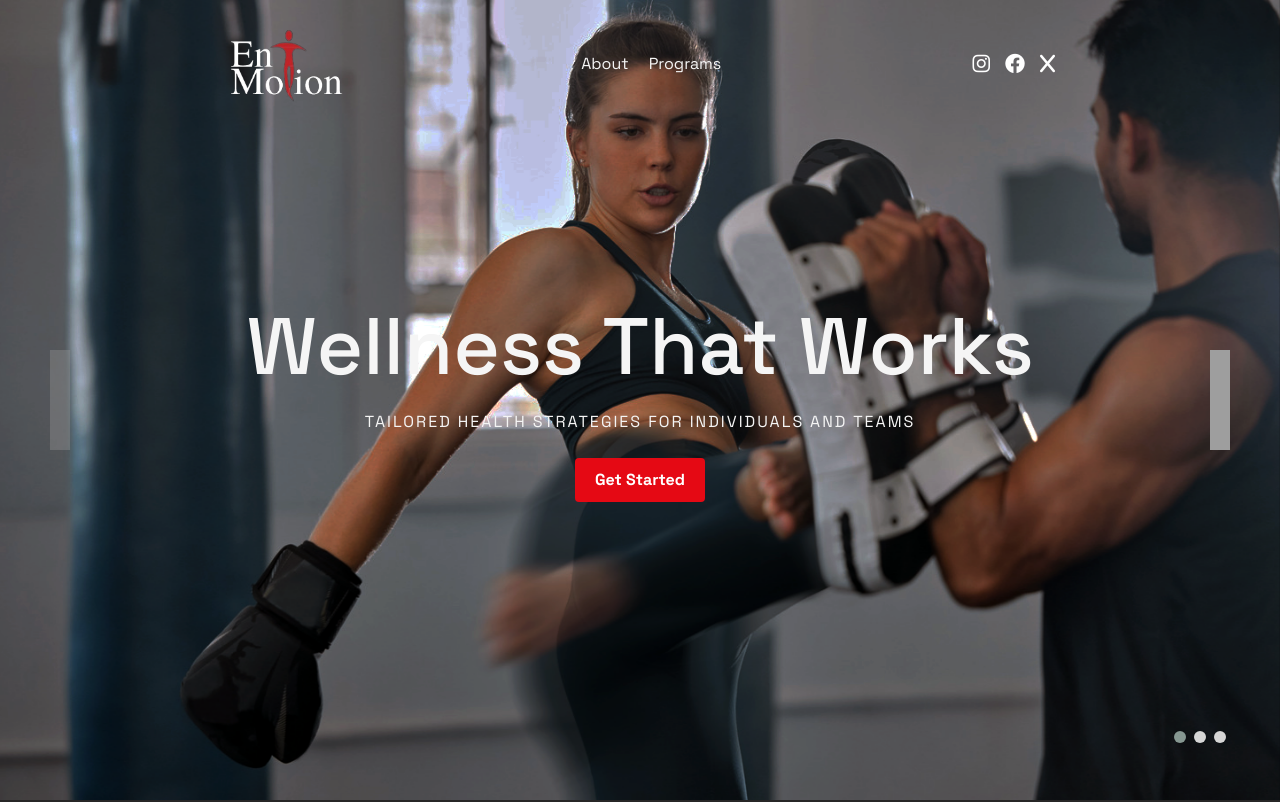
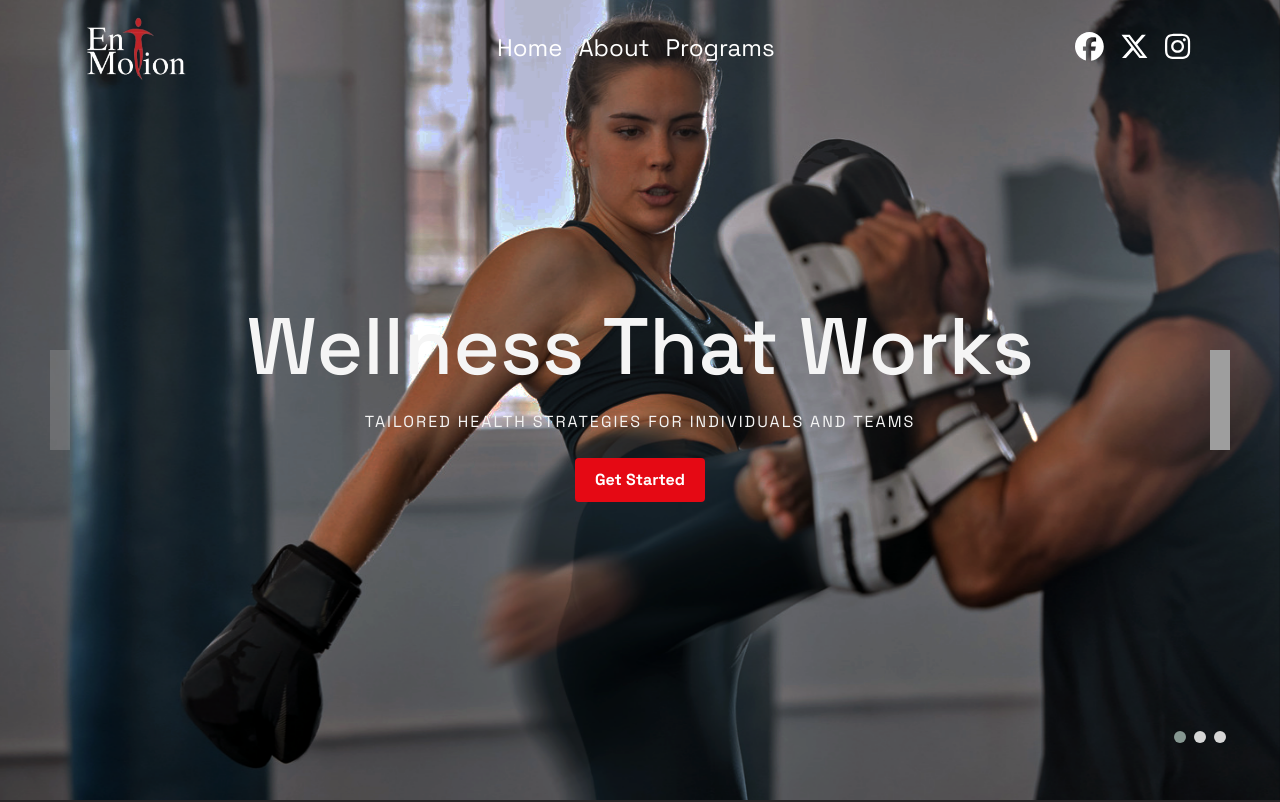
Before and after one commit to Cjrhodes/enmotion-dev, a Next.js app: page / in a window 1280 px wide. Shown: the top 802 px of the page. Built offline with nearby package versions, Linux system fonts and the light colour scheme; grey boxes are pictures that could not be loaded.

Commit message:
bootstrap navbar

```diff
--- a/package.json
+++ b/package.json
@@ -11,6 +11,9 @@
   "dependencies": {
     "@emotion/react": "^11.11.3",
     "@emotion/styled": "^11.11.0",
+    "@fortawesome/fontawesome-svg-core": "^6.5.2",
+    "@fortawesome/free-brands-svg-icons": "^6.5.2",
+    "@fortawesome/react-fontawesome": "^0.2.0",
     "@mui/lab": "^5.0.0-alpha.160",
     "@mui/material": "^5.15.4",
     "@mui/styled-engine-sc": "^6.0.0-alpha.12",
--- a/src/components/header/HeaderSection.tsx
+++ b/src/components/header/HeaderSection.tsx
@@ -6,7 +6,7 @@ import { motion } from "framer-motion";
 import { toggleContactModalOpen } from "@/redux/features/contactModalSlice";
 import { toggleSidebarOpen } from "@/redux/features/sidebarSlice";
 import { usePathname } from "next/navigation";
-import Navbar from "@/components/navbar/Navbar";
+import TransparentNavbar from "@/components/navbar/Navbar";
 
 type Props = {
   contactModal: boolean;
@@ -45,7 +45,7 @@ const HeaderSection = ({ contactModal }: Props) => {
 
   return (
     <header className={`header ${isHeaderFixed ? "fixed" : ""}`}>
-    <Navbar />
+    <TransparentNavbar />
   </header>
   );
 };
--- a/src/components/navbar/Navbar.module.css
+++ b/src/components/navbar/Navbar.module.css
@@ -3,7 +3,7 @@
   justify-content: space-between;
   align-items: center;
   padding: 25px  225px 50px 225px;
-  position: fixed;
+  position: relative;
   top: 0;
   left: 0;
   width: 100%;
@@ -17,8 +17,11 @@
 }
 
 .logo {
-  display: flex;
-  align-items: center;
+ position: absolute;
+  left: 20px; /* Initially positioned a bit away from the corner */
+  top: 10px;
+  z-index: 1010;
+  transition: left 0.3s ease;
 }
 
 .logoImg {
@@ -27,9 +30,17 @@
 }
 
 .hamburger {
-  display: none; /* Hide by default, will show on small screens */
+  display: none; /* Hidden by default */
+  flex-direction: column;
+  justify-content: space-around;
+  align-items: center;
+  width: 30px;
+  height: 25px;
   cursor: pointer;
-  background-color: transparent;
+  background: transparent;
+  border: none;
+  outline: none;
+  z-index: 1000;
 }
 
 .hamburger.solidBg {
@@ -37,11 +48,11 @@
 }
 
 .line {
-  width: 25px;
-  height: 3px;
+  display: block;
+  width: 100%;
+  height: 2px;
   background-color: #fff;
-  margin: 5px;
-  transition: all 0.3s ease;
+  transition: transform 0.3s ease;
 }
 
 .navLinks {
@@ -56,24 +67,33 @@
   text-decoration: none; /* Consistently remove underline */
 }
 
-@media (max-width: 1200px) {
-  /* Display hamburger menu on screens smaller than 1200px */
-  .hamburger {
-      display: block;
+.open .line:nth-child(1) {
+  transform: rotate(45deg) translate(5px, 5px);
+}
+/* CSS */
+.navbar {
+  transition: background-color 0.3s ease;
 }
 
-  .navLinks, .socialLinks {
-      display: none;
+.navbar.transparentBg {
+  background-color: transparent;
 }
 
-  .navLinks.open, .socialLinks.open {
-      display: flex;
-      flex-direction: column;
-      align-items: center;
+.navbar.solidBg {
+  background-color: #333;
 }
+.open .line:nth-child(2) {
+  opacity: 0;
+}
+.solidBg {
+  background-color: #333; /* Solid background color when scrolled */
+}
+.open .line:nth-child(3) {
+  transform: rotate(-45deg) translate(7px, -7px);
 }
 
-@media (max-width: 768px) and (max-width: 1199px) {
+
+@media (max-width: 768px)  {
   .navContainer {
     padding: 25px 100px; /* Reduced padding for small screens */
       justify-content: space-between; /* Align items to the left and right */
@@ -93,10 +113,10 @@
   }
 
   .navLinks, .socialLinks {
-      display: none;
-      width: 100%;
+   /* Show the navigation and social links when menu is open */
+   display: block;
+   padding: 10px;
    text-align: center;
-      margin-top: 10px;
   }
 
   .navLinks.open, .socialLinks.open {
--- a/src/components/navbar/Navbar.tsx
+++ b/src/components/navbar/Navbar.tsx
@@ -1,64 +1,54 @@
-import Link from "next/link";
-import { useEffect, useState } from "react";
-import styles from "./Navbar.module.css";
+import React, { useState, useEffect } from 'react';
+import { Navbar, Container, Nav } from 'react-bootstrap';
+import { FontAwesomeIcon } from '@fortawesome/react-fontawesome';
+import { faFacebook, faXTwitter, faInstagram } from '@fortawesome/free-brands-svg-icons';
 
-const Navbar = () => {
-  const [isOpen, setIsOpen] = useState(false);
-  const [isSolidBg, setIsSolidBg] = useState(false);
+function TransparentNavbar() {
+  const [colorChange, setColorChange] = useState(false);
 
-  const toggleMenu = () => {
-    setIsOpen(!isOpen);
+  const changeNavbarColor = () => {
+    if (window.scrollY >= 80) {
+      setColorChange(true);
+    } else {
+      setColorChange(false);
+    }
   };
 
   useEffect(() => {
-    const handleScroll = () => {
-      if (window.scrollY > 0) {
-        setIsSolidBg(true);
-      } else {
-        setIsSolidBg(false);
-      }
-    };
-
-    window.addEventListener("scroll", handleScroll);
-
+    window.addEventListener('scroll', changeNavbarColor);
     return () => {
-      window.removeEventListener("scroll", handleScroll);
-    };
+      window.removeEventListener('scroll', changeNavbarColor);
+    }
   }, []);
 
   return (
-    <nav className={`${styles.navContainer} ${isSolidBg ? styles.solidBg : ""}`}>
-      <div className={styles.logo}>
-        <a href="#">
-          <img src="/img/whitelogo.png" alt="Logo" className={styles.logoImg} />
-        </a>
-      </div>
-      <div className={`${styles.navLinks} ${isOpen ? styles.open : ""}`}>
-        <Link href="#About">
-          <span className="dot"></span> <span className="txt">About</span>
-        </Link>
-        <Link href="#TrainingProgram">
-          <span className="dot"></span> <span className="txt">Programs</span>
-        </Link>
-      </div>
-      <div className={`${styles.socialLinks} ${isOpen ? styles.open : ""}`}>
-        <a href="https://twitter.com/enmotionfit" className="socialLink">
-          <i className="fab fa-instagram"></i>
-        </a>
-        <a href="https://www.facebook.com/profile.php?id=61558229676688" className="socialLink">
-          <i className="fab fa-facebook"></i>
-        </a>
-        <a href="https://twitter.com/enmotionfit" className="socialLink">
-          <i className="fa-brands fa-x"></i>
-        </a>
-      </div>
-      <div className={styles.hamburger} onClick={toggleMenu}>
-        <div className={styles.line}></div>
-        <div className={styles.line}></div>
-        <div className={styles.line}></div>
-      </div>
-    </nav>
+    <Navbar expand="lg" fixed="top" style={{ transition: '0.4s', backgroundColor: colorChange ? 'black' : 'transparent', color: 'white' }}>
+      <Container>
+        <Navbar.Brand href="/">
+          <img src="/img/whitelogo.png" alt="Logo" style={{ height: '70px' }} />
+        </Navbar.Brand>
+        <Navbar.Toggle aria-controls="basic-navbar-nav" style={{ borderColor: 'white' }} />
+        <Navbar.Collapse id="basic-navbar-nav" className="custom-collapse">
+          <Nav className="mx-auto">
+            <Nav.Link href="#home" style={{ color: 'white', fontSize: '1.5rem' }}>Home</Nav.Link>
+            <Nav.Link href="#About" style={{ color: 'white', fontSize: '1.5rem' }}>About</Nav.Link>
+            <Nav.Link href="#TrainingProgram" style={{ color: 'white', fontSize: '1.5rem' }}>Programs</Nav.Link>
+          </Nav>
+          <Nav>
+            <Nav.Link href="https://www.facebook.com/profile.php?id=61558229676688" style={{ color: 'white', fontSize: '1.8rem' }}>
+              <FontAwesomeIcon icon={faFacebook} />
+            </Nav.Link>
+            <Nav.Link href="https://twitter.com/enmotionfit" style={{ color: 'white', fontSize: '1.8rem' }}>
+              <FontAwesomeIcon icon={faXTwitter} />
+            </Nav.Link>
+            <Nav.Link href="https://www.instagram.com/enmotionfit/?hl=en" style={{ color: 'white', fontSize: '1.8rem' }}>
+              <FontAwesomeIcon icon={faInstagram} />
+            </Nav.Link>
+          </Nav>
+        </Navbar.Collapse>
+      </Container>
+    </Navbar>
   );
-};
+}
 
-export default Navbar;
+export default TransparentNavbar;
```
Also changed, not shown: public/css/style.css, 1 other file (tests, documents, lock files or other folders). Lines whose indentation alone changed are shown as unchanged.
